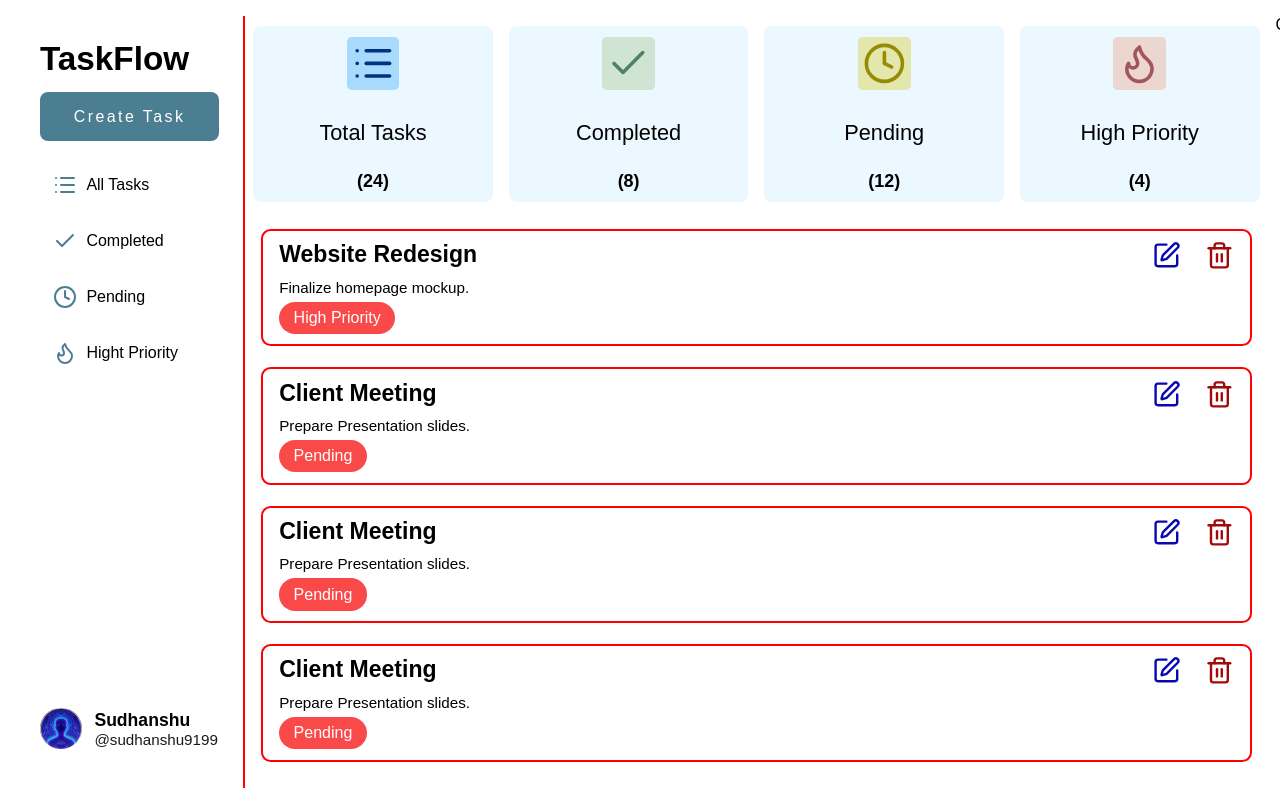
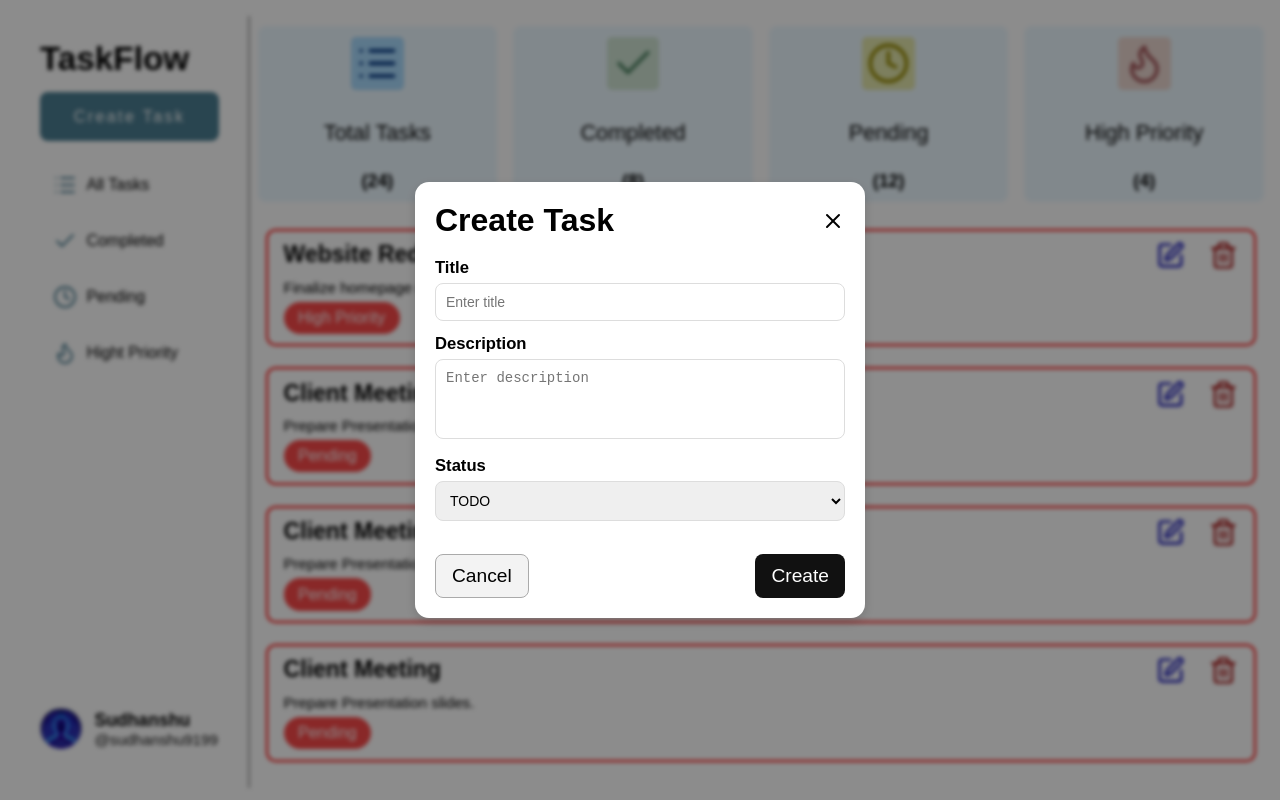
Before and after one commit to sudhanshu9199/TaskFlow-Pro, a React (Vite) app in the folder FRONTEND/: page / in a window 1280 px wide. Both pictures are taken after a click on the element "Create Task". Built offline with nearby package versions, Linux system fonts and the light colour scheme.

Commit message:
Frontend: The create task popup done.

```diff
--- a/FRONTEND/src/pages/MainPage/CreateTaskModal/CreateTaskModal.jsx
+++ b/FRONTEND/src/pages/MainPage/CreateTaskModal/CreateTaskModal.jsx
@@ -1,9 +1,52 @@
-import style from './CreateTaskModal.module.scss';
+import { X } from "lucide-react";
+import style from "./CreateTaskModal.module.scss";
 
-const CreateTaskModal = () => {
+const CreateTaskModal = ({ open, onClose, onCreate }) => {
+  if (!open) return null;
   return (
-    <div>CreateTaskModal</div>
-  )
-}
+    <div className={style.overlay}>
+      <div className={style.modal}>
+        <div className={style.header}>
+          <h2>Create Task</h2>
+          <X className={style.closeBtn} onClick={onClose} />
+        </div>
 
-export default CreateTaskModal
+        <label className={style.label}>Title</label>
+        <input type="text" className={style.input} placeholder="Enter title" />
+
+        <label className={style.label}>Description</label>
+        <textarea
+          className={style.textarea}
+          placeholder="Enter description"
+        ></textarea>
+
+        <label className={style.label}>Status</label>
+        <select className={style.select}>
+          <option value="todo" className={style.todo}>
+            TODO
+          </option>
+          <option value="pending" className={style.pending}>
+            Pending
+          </option>
+          <option value="completed" className={style.completed}>
+            Completed
+          </option>
+          <option value="high" className={style.high}>
+            High Priority
+          </option>
+        </select>
+
+        <div className={style.actions}>
+          <button className={style.cancelBtn} onClick={onClose}>
+            Cancel
+          </button>
+          <button className={style.createBtn} onClick={onCreate}>
+            Create
+          </button>
+        </div>
+      </div>
+    </div>
+  );
+};
+
+export default CreateTaskModal;
--- /dev/null
+++ b/FRONTEND/src/pages/MainPage/CreateTaskModal/CreateTaskModal.module.css
@@ -0,0 +1,123 @@
+.overlay {
+  position: fixed;
+  inset: 0;
+  background: rgba(0, 0, 0, 0.45);
+  display: flex;
+  justify-content: center;
+  align-items: center;
+  z-index: 200;
+  -webkit-backdrop-filter: blur(2px);
+          backdrop-filter: blur(2px);
+}
+.overlay .modal {
+  width: 92%;
+  max-width: 450px;
+  background: #fff;
+  padding: 20px;
+  border-radius: 14px;
+  box-shadow: 0 4px 12px rgba(0, 0, 0, 0.15);
+  animation: fadeIn 0.25s ease;
+}
+.overlay .modal .header {
+  display: flex;
+  justify-content: space-between;
+  align-items: center;
+  margin-bottom: 1.2rem;
+}
+.overlay .modal .header h2 {
+  font-size: 20px;
+  font-weight: 600;
+}
+.overlay .modal .header .closeBtn {
+  cursor: pointer;
+  display: none;
+}
+.overlay .modal .label {
+  margin-top: 12px;
+  font-size: 4.3vw;
+  font-weight: 600;
+}
+.overlay .modal .input,
+.overlay .modal .textarea,
+.overlay .modal .select {
+  width: 100%;
+  padding: 10px;
+  margin-top: 5px;
+  border-radius: 1rem;
+  border: 1.8px solid #ddd;
+  outline: none;
+  font-size: 14px;
+  margin-bottom: 0.8rem;
+}
+.overlay .modal .input:focus,
+.overlay .modal .textarea:focus,
+.overlay .modal .select:focus {
+  border-color: #0531a8;
+}
+.overlay .modal .textarea {
+  min-height: 80px;
+  resize: none;
+}
+.overlay .modal .todo {
+  background: grey;
+  color: white;
+}
+.overlay .modal .pending {
+  background: #d2a600;
+  color: white;
+}
+.overlay .modal .completed {
+  background: green;
+  color: white;
+}
+.overlay .modal .high {
+  background: red;
+  color: white;
+}
+.overlay .modal .actions {
+  display: flex;
+  justify-content: space-between;
+  margin-top: 20px;
+}
+.overlay .modal .actions .cancelBtn {
+  padding: 10px 16px;
+  border-radius: 8px;
+  border: 1px solid #aaa;
+  background: #f3f3f3;
+  font-size: 1.2rem;
+}
+.overlay .modal .actions .createBtn {
+  padding: 10px 16px;
+  border-radius: 8px;
+  background: #111;
+  color: white;
+  border: none;
+  font-size: 1.2rem;
+}
+@keyframes fadeIn {
+  from {
+    opacity: 0;
+    transform: scale(0.95);
+  }
+  to {
+    opacity: 1;
+    transform: scale(1);
+  }
+}
+
+@media (min-width: 1024px) {
+  .overlay .modal .header h2 {
+    font-size: 2rem;
+  }
+  .overlay .modal .header .closeBtn {
+    display: inline-block;
+  }
+  .overlay .modal .label {
+    font-size: 1.3vw;
+  }
+  .overlay .modal .input,
+  .overlay .modal .textarea,
+  .overlay .modal .select {
+    border-radius: 8px;
+  }
+}/*# sourceMappingURL=CreateTaskModal.module.css.map */
--- a/FRONTEND/src/pages/MainPage/CreateTaskModal/CreateTaskModal.module.scss
+++ b/FRONTEND/src/pages/MainPage/CreateTaskModal/CreateTaskModal.module.scss
@@ -0,0 +1,140 @@
+.overlay {
+  position: fixed;
+  inset: 0;
+  background: rgba(0, 0, 0, 0.45);
+  display: flex;
+  justify-content: center;
+  align-items: center;
+  z-index: 200;
+  backdrop-filter: blur(2px);
+
+  .modal {
+    width: 92%;
+    max-width: 450px;
+    background: #fff;
+    padding: 20px;
+    border-radius: 14px;
+    box-shadow: 0 4px 12px rgba(0, 0, 0, 0.15);
+    animation: fadeIn 0.25s ease;
+
+    .header {
+      display: flex;
+      justify-content: space-between;
+      align-items: center;
+      margin-bottom: 1.2rem;
+
+      h2 {
+        font-size: 20px;
+        font-weight: 600;
+      }
+
+      .closeBtn {
+        cursor: pointer;
+        display: none;
+      }
+    }
+
+    .label {
+      margin-top: 12px;
+      font-size: 4.3vw;
+      font-weight: 600;
+    }
+
+    .input,
+    .textarea,
+    .select {
+      width: 100%;
+      padding: 10px;
+      margin-top: 5px;
+      border-radius: 1rem;
+      border: 1.8px solid #ddd;
+      outline: none;
+      font-size: 14px;
+      margin-bottom: 0.8rem;
+
+      &:focus {
+        border-color: #0531a8;
+      }
+    }
+
+    .textarea {
+      min-height: 80px;
+      resize: none;
+    }
+
+    .todo {
+      background: grey;
+      color: white;
+    }
+    .pending {
+      background: #d2a600;
+      color: white;
+    }
+    .completed {
+      background: green;
+      color: white;
+    }
+    .high {
+      background: red;
+      color: white;
+    }
+    .actions {
+      display: flex;
+      justify-content: space-between;
+      margin-top: 20px;
+
+      .cancelBtn {
+        padding: 10px 16px;
+        border-radius: 8px;
+        border: 1px solid #aaa;
+        background: #f3f3f3;
+        font-size: 1.2rem;
+      }
+
+      .createBtn {
+        padding: 10px 16px;
+        border-radius: 8px;
+        background: #111;
+        color: white;
+        border: none;
+        font-size: 1.2rem;
+      }
+    }
+
+    @keyframes fadeIn {
+      from {
+        opacity: 0;
+        transform: scale(0.95);
+      }
+      to {
+        opacity: 1;
+        transform: scale(1);
+      }
+    }
+  }
+}
+
+@media (min-width: 1024px) {
+  .overlay {
+    .modal {
+      .header {
+        h2 {
+          font-size: 2rem;
+        }
+        .closeBtn {
+          display: inline-block;
+        }
+      }
+
+      .label {
+        font-size: 1.3vw;
+      }
+
+      .input,
+    .textarea,
+    .select {
+      border-radius: 8px;
+    }
+    }
+  }
+}
--- /dev/null
+++ b/FRONTEND/src/pages/MainPage/EditTaskModal/EditTaskModal.jsx
@@ -0,0 +1,9 @@
+import style from './EditTaskModal.module.scss';
+
+const EditTaskModal = () => {
+  return (
+    <div>EditTaskModal</div>
+  )
+}
+
+export default EditTaskModal
--- a/FRONTEND/src/pages/MainPage/MainPage.jsx
+++ b/FRONTEND/src/pages/MainPage/MainPage.jsx
@@ -11,6 +11,7 @@ import {
 import profileDP from "../../assets/profileDP.jpg";
 import { useState } from "react";
 import CreateTaskModal from "./CreateTaskModal/CreateTaskModal";
+// import EditTaskModal from "./EditTaskModal/EditTaskModal";
 
 const MainPage = () => {
   const [openModal, setopenModal] = useState(false);
@@ -155,12 +156,14 @@ const MainPage = () => {
           </div>
         </div>
       </div>
-      <CreateTaskModal open={openModal}
-    onCreate={() => {
-        console.log('Task created');
-        setopenModal(false);
-    }}
-    />
+      <CreateTaskModal
+        open={openModal}
+        onClose={() => setopenModal(false)}
+        onCreate={() => {
+          console.log("Task created");
+          setopenModal(false);
+        }}
+      />
     </div>
   );
 };
--- a/FRONTEND/src/pages/MainPage/MainPage.module.css
+++ b/FRONTEND/src/pages/MainPage/MainPage.module.css
@@ -170,7 +170,7 @@
   .dashboardContainer .header {
     height: 96.5vh;
     width: 20%;
-    border-right: 2px solid red;
+    border-right: 2px solid rgb(167, 167, 167);
     flex-direction: column;
     align-items: flex-start;
     padding: 1.5rem;
--- a/FRONTEND/src/pages/MainPage/MainPage.module.scss
+++ b/FRONTEND/src/pages/MainPage/MainPage.module.scss
@@ -195,7 +195,7 @@
     .header {
       height: 96.5vh;
       width: 20%;
-      border-right: 2px solid red;
+      border-right: 2px solid rgb(167, 167, 167);
       flex-direction: column;
       align-items: flex-start;
       padding: 1.5rem;
@@ -240,6 +240,7 @@
 
               &:hover {
                 background: #49a5f171;
+                // color: white;
                 border-radius: 0.4rem;
               }
             }
```
Also changed, not shown: FRONTEND/src/pages/MainPage/EditTaskModal/EditTaskModal.modele.scss (added), 2 other files (tests, documents, lock files or other folders).
